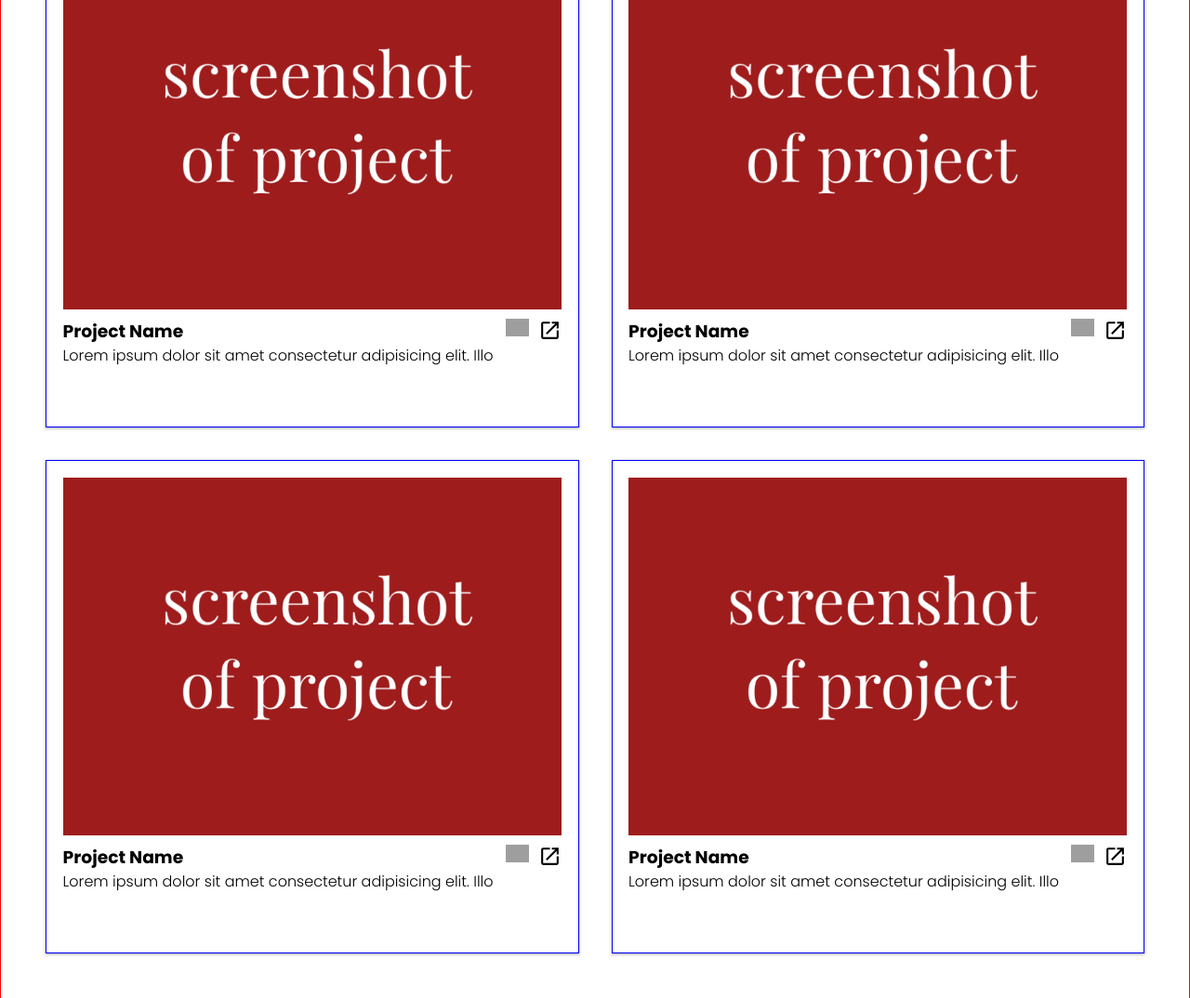
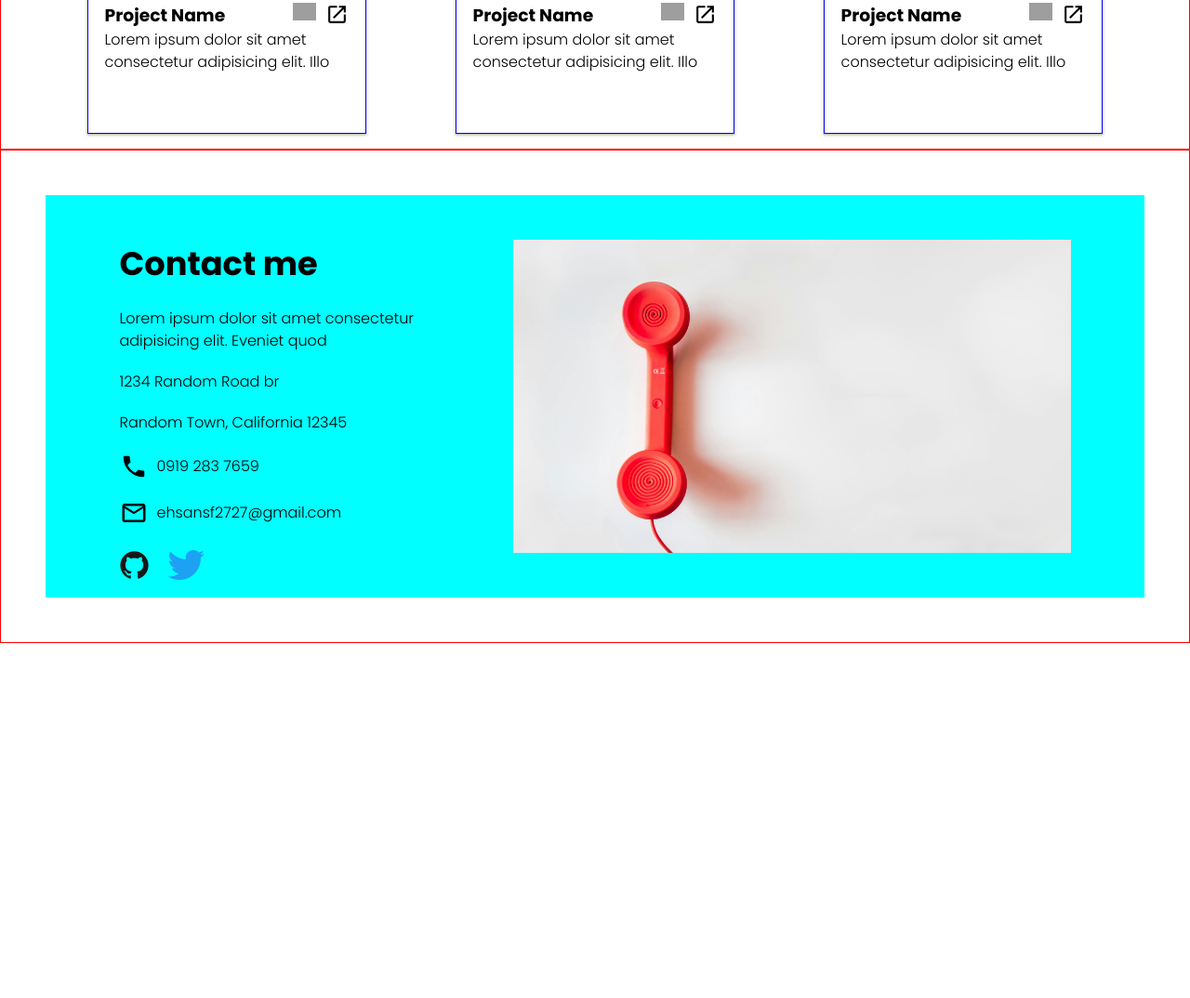
Before and after one commit to ehsan-saf/Homepage, a plain HTML site: page index.html in a window 1280 px wide. Shown: the part 1105-2179 px from the top of the page at 93% size. After the commit the page ends 1797 px from the top, so only its background shows below. Drawn offline with nearby package versions, Linux system fonts and the light colour scheme; grey boxes are pictures that could not be loaded.

Commit message:
Create basic footer

```diff
--- a/index.html
+++ b/index.html
@@ -196,6 +196,65 @@
         </div>
       </div>
     </main>
-    <footer></footer>
+    <footer>
+      <div class="footer-container">
+        <div class="contact-info">
+          <h2 class="section-title">Contact me</h2>
+          <p>
+            Lorem ipsum dolor sit amet consectetur adipisicing elit. Eveniet
+            quod
+          </p>
+          <p>1234 Random Road br</p>
+          <p>Random Town, California 12345</p>
+          <div class="phone-container">
+            <svg
+              xmlns="http://www.w3.org/2000/svg"
+              viewBox="0 0 24 24"
+              class="contact-icon"
+            >
+              <path
+                d="M6.62,10.79C8.06,13.62 10.38,15.94 13.21,17.38L15.41,15.18C15.69,14.9 16.08,14.82 16.43,14.93C17.55,15.3 18.75,15.5 20,15.5A1,1 0 0,1 21,16.5V20A1,1 0 0,1 20,21A17,17 0 0,1 3,4A1,1 0 0,1 4,3H7.5A1,1 0 0,1 8.5,4C8.5,5.25 8.7,6.45 9.07,7.57C9.18,7.92 9.1,8.31 8.82,8.59L6.62,10.79Z"
+              />
+            </svg>
+            <a href="tell:00989192837659">0919 283 7659</a>
+          </div>
+          <div class="mail-container">
+            <svg
+              xmlns="http://www.w3.org/2000/svg"
+              viewBox="0 0 24 24"
+              class="contact-icon"
+            >
+              <path
+                d="M22 6C22 4.9 21.1 4 20 4H4C2.9 4 2 4.9 2 6V18C2 19.1 2.9 20 4 20H20C21.1 20 22 19.1 22 18V6M20 6L12 11L4 6H20M20 18H4V8L12 13L20 8V18Z"
+              />
+            </svg>
+            <a href="mailto:ehsansf2727@gmail.com">ehsansf2727@gmail.com</a>
+          </div>
+          <div class="icon-group">
+            <a href="" aria-label="go to github profile">
+              <i class="devicon-github-original colored logo"></i>
+            </a>
+            <a href="" aria-label="go to twitter profile">
+              <i class="devicon-twitter-original colored logo"></i>
+            </a>
+          </div>
+        </div>
+        <picture>
+          <source
+            srcset="./image/contact-small.jpg"
+            media="(max-width: 600px)"
+          />
+          <source
+            srcset="./image/contact-medium.jpg"
+            media="(max-width: 1300px)"
+          />
+          <img
+            src="./image/contact.jpg"
+            alt="Baby Sleeping"
+            class="contact-image"
+          />
+        </picture>
+      </div>
+    </footer>
   </body>
 </html>
--- a/style.css
+++ b/style.css
@@ -117,19 +117,22 @@ body > * {
 /* Projects (main) */
 
 a {
+  color: black;
   text-decoration: none;
 }
 
 main {
   display: flex;
   flex-direction: column;
+  align-items: center;
   gap: 10px;
+  padding: 1em 7em;
 }
 
 .project-group {
   display: grid;
-  grid-template-columns: repeat(3, 1fr);
-  gap: 35px;
+  grid-template-columns: repeat(3, minmax(300px, 1fr));
+  gap: 6em;
   justify-content: space-around;
 }
 
@@ -171,25 +174,93 @@ main {
   justify-content: space-between;
 }
 
-/* Media Query */
+/* Footer */
+
+.footer-container {
+  display: flex;
+  justify-content: space-around;
+  gap: 10px;
+  padding: 3em;
+  padding-bottom: 0.5em;
+
+  background-color: aqua;
+}
+
+.contact-image {
+  max-width: 600px;
+  height: auto;
+}
+
+.contact-info {
+  width: 350px;
+  display: flex;
+  flex-direction: column;
+  gap: 20px;
+}
+
+.contact-icon {
+  width: 30px;
+}
+
+.contact-info .icon-group {
+  display: flex;
+  font-size: 2em;
+  gap: 20px;
+}
+
+.phone-container,
+.mail-container {
+  display: flex;
+  align-items: center;
+  gap: 10px;
+}
+
+/* --------- Media Query  -------------*/
 
 /* Tablet responsive */
 
-@media (max-width: 1300px) {
+@media (max-width: 1100px) {
+  html {
+    font-size: 14px;
+  }
+
   .project-group {
-    grid-template-columns: repeat(2, 1fr);
+    grid-template-columns: repeat(2, minmax(260px, 1fr));
+  }
+
+  .footer-container {
+    align-items: center;
+  }
+
+  .contact-image {
+    max-width: 400px;
   }
 }
 
 /* Mobile responsive */
 
-@media (max-width: 600px) {
+@media (max-width: 700px) {
+  html {
+    font-size: 12px;
+  }
+
   main {
     align-items: center;
+    padding: 1em 4em;
   }
 
   .project-group {
     justify-content: center;
-    grid-template-columns: minmax(150px, 1fr);
+    grid-template-columns: 1fr;
+  }
+
+  .footer-container {
+    flex-direction: column;
+    align-items: center;
+  }
+
+  .contact-image {
+    width: auto;
+    height: 450px;
   }
 }
```
Also changed, not shown: image/contact-medium.jpg (added), image/contact-small.jpg (added), image/contact.jpg (added), image/email-icon.svg (added), image/phone-icon.svg (added).
